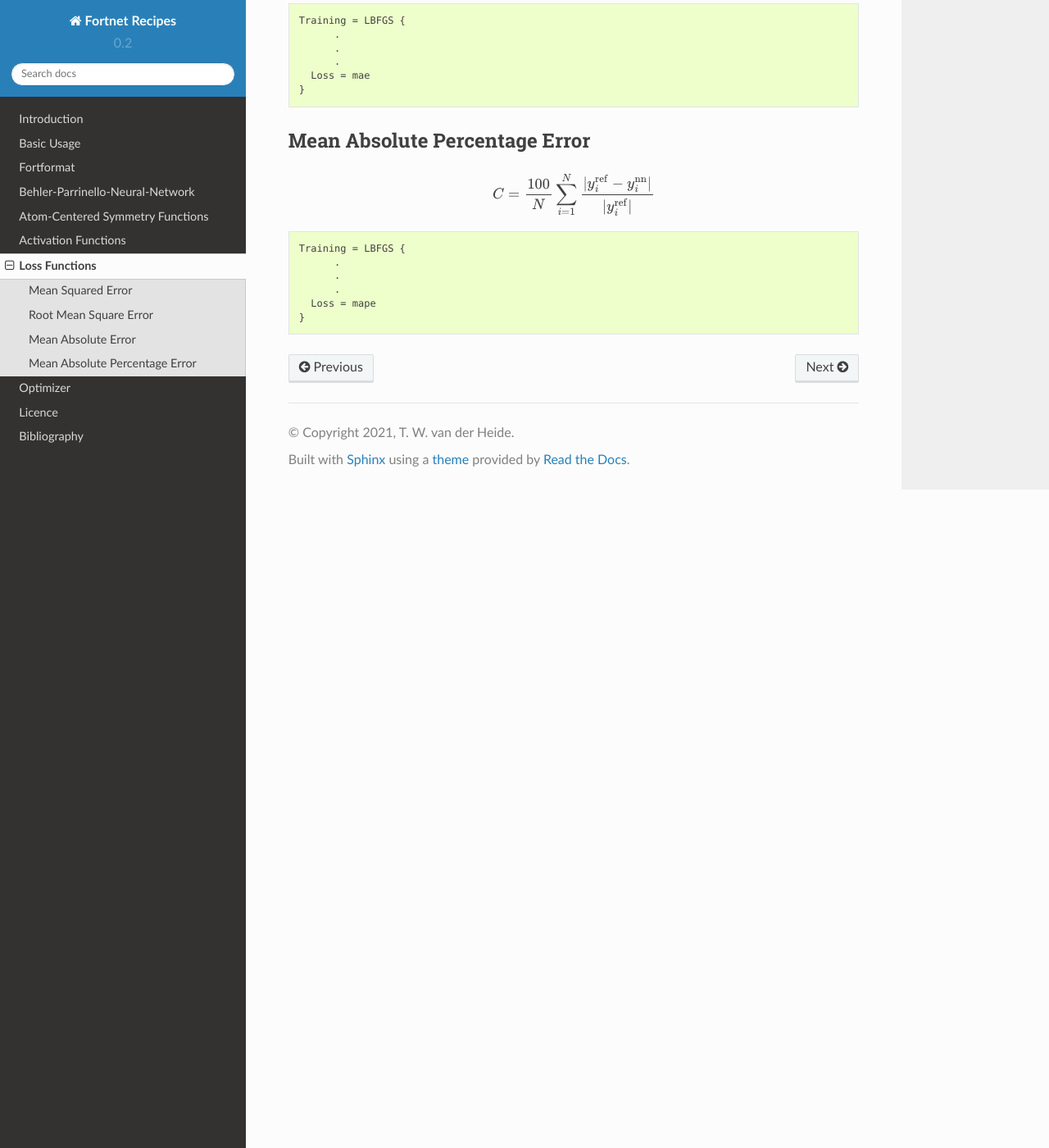
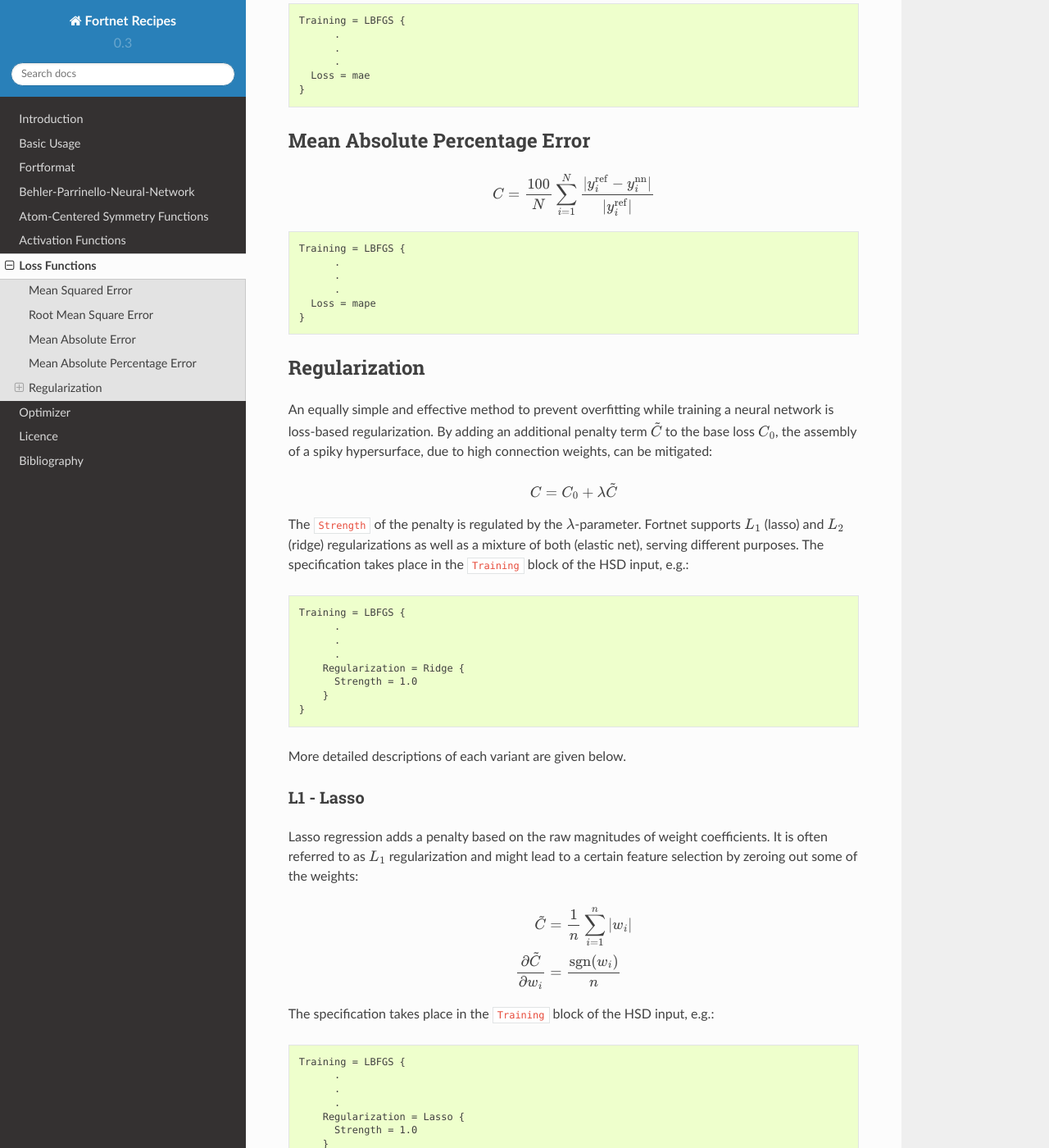
Before and after one commit to vanderhe/fortnet, a Sphinx documentation site: the page built from doc/recipes/docs/loss/index.rst, in a window 1280 px wide and 1400 px high, scrolled down 1268 px. Shown: the whole window at 82% size. Built offline with Sphinx 7.4.7 and the Read the Docs theme 2.0.0, drawn with Linux system fonts in a browser that asks for light colours; some of the changed text lies outside the part shown.

Commit message:
Add documentation covering loss based regularization

```diff
--- a/doc/recipes/docs/conf.py
+++ b/doc/recipes/docs/conf.py
@@ -29,7 +29,7 @@ copyright = '2020, T. W. van der Heide'
 author = 'T. W. van der Heide'
 
 # The full version, including alpha/beta/rc tags
-release = '0.2'
+release = '0.3'
 
 
 # -- General configuration ---------------------------------------------------
@@ -69,9 +69,9 @@ author = 'T. W. van der Heide'
 # built documents.
 #
 # The short X.Y version.
-version = '0.2'
+version = '0.3'
 # The full version, including alpha/beta/rc tags.
-release = '0.2'
+release = '0.3'
 
 # The language for content autogenerated by Sphinx. Refer to documentation
 # for a list of supported languages.
--- a/doc/recipes/docs/loss/index.rst
+++ b/doc/recipes/docs/loss/index.rst
@@ -92,3 +92,109 @@ Mean Absolute Percentage Error
 	.
     Loss = mape
   }
+
+Regularization
+==============
+
+An equally simple and effective method to prevent overfitting while training a
+neural network is loss-based regularization. By adding an additional penalty
+term :math:`\tilde{C}` to the base loss :math:`C_0`, the assembly of a spiky
+hypersurface, due to high connection weights, can be mitigated:
+
+.. math::
+
+  \begin{align*}
+  C = C_0 + \lambda\tilde{C}
+  \end{align*}
+
+The ``Strength`` of the penalty is regulated by the :math:`\lambda`-parameter.
+Fortnet supports :math:`L_1` (lasso) and :math:`L_2` (ridge) regularizations as
+well as a mixture of both (elastic net), serving different purposes. The
+specification takes place in the ``Training`` block of the HSD input, e.g.::
+
+  Training = LBFGS {
+        .
+	.
+	.
+      Regularization = Ridge {
+        Strength = 1.0
+      }
+  }
+
+More detailed descriptions of each variant are given below.
+
+L1 - Lasso
+----------
+Lasso regression adds a penalty based on the raw magnitudes of weight
+coefficients. It is often referred to as :math:`L_1` regularization and might
+lead to a certain feature selection by zeroing out some of the weights:
+
+.. math::
+
+  \begin{align*}
+  \tilde{C} &= \frac{1}{n}\sum_{i=1}^{n}|w_i| \\
+  \frac{\partial\tilde{C}}{\partial w_i} &= \frac{\mathrm{sgn}(w_i)}{n}
+  \end{align*}
+
+The specification takes place in the ``Training`` block of the HSD input, e.g.::
+
+  Training = LBFGS {
+        .
+	.
+	.
+      Regularization = Lasso {
+        Strength = 1.0
+      }
+  }
+
+L2 - Ridge
+----------
+Ridge regression adds a penalty on particularly large weight coefficients. It is
+often referred to as :math:`L_2` regularization and, analogous to lasso
+regression, shrinks the weights and reduces model complexity:
+
+.. math::
+
+  \begin{align*}
+  \tilde{C} &= \frac{1}{2n}\sum_{i=1}^{n}w_i^2 \\
+  \frac{\partial\tilde{C}}{\partial w_i} &= \frac{w_i}{n}
+  \end{align*}
+
+The specification takes place in the ``Training`` block of the HSD input, e.g.::
+
+  Training = LBFGS {
+        .
+	.
+	.
+      Regularization = Ridge {
+        Strength = 1.0
+      }
+  }
+
+Elastic Net
+-----------
+Elastic net regularization mixes :math:`L_1` and :math:`L_2` contributions in a
+certain ratio, determined by the :math:`\alpha`-parameter:
+
+.. math::
+
+  \begin{align*}
+  \tilde{C} &= \frac{1}{n}\left(\frac{1-\alpha}{2}\cdot\sum_{i=1}^{n}w_i^2
+  + \alpha\cdot\sum_{i=1}^{n}|w_i|\right) \\
+  \frac{\partial\tilde{C}}{\partial w_i} &= \frac{1}{n}\left[(1-\alpha)\cdot w_i
+  + \alpha\cdot\mathrm{sgn}(w_i)\right]
+  \end{align*}
+
+For :math:`\alpha = 0` or :math:`\alpha = 1` this results in :math:`L_2` or
+:math:`L_1` regularization respectively. The specification takes place in the
+``Training`` block of the HSD input, e.g.::
+
+  Training = LBFGS {
+        .
+	.
+	.
+    Regularization = ElasticNet {
+      Strength = 1.0
+      Alpha = 0.5
+    }
+  }
```
